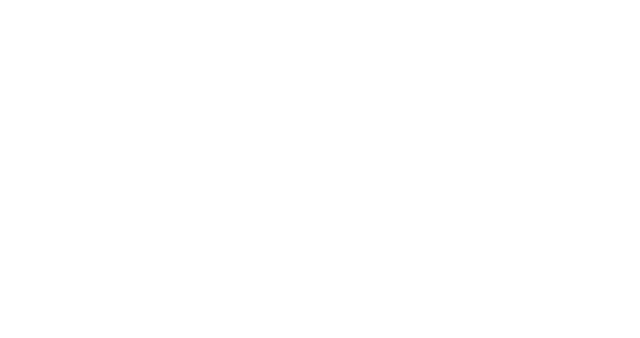
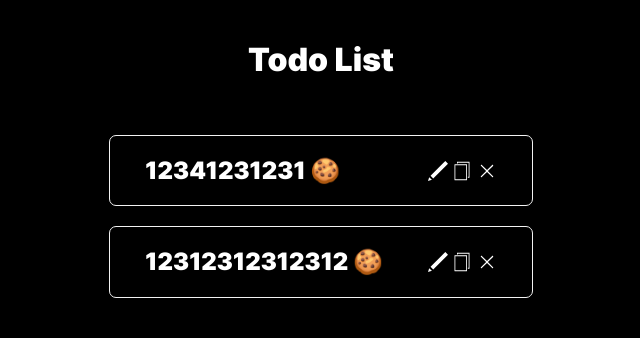
Before and after one commit to izhubrov/todo-list, a plain HTML site: page index.html in a window 1280 px wide. Shown: the whole page, without its empty margins (319-959 px from the left). Drawn offline with Linux system fonts and the light colour scheme.

Commit message:
feat: structure in html

```diff
--- /dev/null
+++ b/blocks/button/_type/button_type_duplicate.css
@@ -0,0 +1,3 @@
+.button_type_duplicate {
+  background-image: url('../../../images/duplicate.svg');
+}
--- /dev/null
+++ b/blocks/button/_type/button_type_edit.css
@@ -0,0 +1,3 @@
+.button_type_edit {
+  background-image: url('../../../images/edit.svg');
+}
--- /dev/null
+++ b/blocks/button/_type/button_type_remove.css
@@ -0,0 +1,3 @@
+.button_type_remove {
+  background-image: url('../../../images/remove.svg');
+}
--- /dev/null
+++ b/blocks/button/button.css
@@ -0,0 +1,16 @@
+.button {
+  width: 20px;
+  height: 20px;
+  border: none;
+  background-color: inherit;
+  transition: opacity .3s ease-in-out;
+  background-position: center;
+  background-repeat: no-repeat;
+  padding: 0;
+  background-size: contain;
+  cursor: pointer;
+}
+
+.button:hover {
+  opacity: 0.6;
+}
--- /dev/null
+++ b/blocks/header/__title/header__title.css
@@ -0,0 +1,8 @@
+.header__title {
+  font-size: 32px;
+  line-height: 1.25;
+  font-weight: 900;
+  color: #fff;
+  margin: 0;
+  padding: 0;
+}
--- /dev/null
+++ b/blocks/header/header.css
@@ -0,0 +1,6 @@
+.header {
+  display: flex;
+  justify-content: center;
+  align-items: center;
+  min-height: 120px;
+}
--- /dev/null
+++ b/blocks/note/__container/note__container.css
@@ -0,0 +1,5 @@
+.note__container {
+  min-width: 69px;
+  display: flex;
+  justify-content: space-between;
+}
--- /dev/null
+++ b/blocks/note/__title/note__title.css
@@ -0,0 +1,11 @@
+.note__title {
+  font-size: 24px;
+  font-weight: 700;
+  line-height: 1.22;
+  color: #fff;
+  margin: 0 10px 0 0;
+  overflow: hidden;
+  text-overflow: ellipsis;
+  white-space: nowrap;
+  max-width: 250px;
+}
--- /dev/null
+++ b/blocks/note/note.css
@@ -0,0 +1,9 @@
+.note {
+  border: 1px solid #f2f2f2;
+  border-radius: 7px;
+  display: flex;
+  justify-content: space-between;
+  align-items: center;
+  padding: 20px 35px;
+  max-width: 100%;
+}
--- /dev/null
+++ b/blocks/notes/notes.css
@@ -0,0 +1,9 @@
+.notes {
+  padding: 15px 0 36px;
+  display: grid;
+  row-gap: 20px;
+  grid-template-columns: 1fr;
+  width: 48%;
+  list-style: none;
+  margin: 0;
+}
--- /dev/null
+++ b/blocks/page/__container/page__container.css
@@ -0,0 +1,4 @@
+.page__container {
+  margin: 0 auto;
+  max-width: 882px;
+}
--- /dev/null
+++ b/blocks/page/page.css
@@ -0,0 +1,11 @@
+.page {
+  min-width: 320px;
+  font-family: 'Inter', sans-serif, Arial;
+  background-color: #000;
+  -moz-osx-font-smoothing: grayscale;
+  -webkit-font-smoothing: antialiased;
+  -webkit-text-size-adjust: 100%;
+  -ms-text-size-adjust: 100%;
+  -moz-text-size-adjust: 100%;
+  text-rendering: optimizeLegibility;
+}
--- /dev/null
+++ b/blocks/todo/todo.css
@@ -0,0 +1,4 @@
+.todo {
+  display: flex;
+  justify-content: center;
+}
--- a/index.html
+++ b/index.html
@@ -6,12 +6,39 @@
   <meta name="author" content="Иван Жубров">
   <meta name="description" content="Страница с перечнем дел">
   <link rel="stylesheet" href="./pages/index.css">
-  <link rel="icon" href="./images/logo-icon.svg">
+  <link rel="icon" href="./images/logo-icon.png">
   <script src="./scripts/initial-cards.js"></script>
   <script src="./scripts/index.js" defer></script>
   <title>Todo List</title>
 </head>
 <body class="page">
+  <header class="header page__container">
+    <h1 class="header__title">Todo List</h1>
+  </header>
+  <main>
+    <section class="todo page__container">
+    <ul class="notes">
+      <li class="note">
+        <h2 class="note__title">12341231231 🍪</h2>
+        <div class="note__container">
+          <button type="button" class="button button_type_edit"></button>
+          <button type="button" class="button button_type_duplicate"></button>
+          <button type="button" class="button button_type_remove"></button>
+        </div>
+      </li>
+      <li class="note">
+        <h2 class="note__title">12312312312312 🍪</h2>
+        <div class="note__container">
+          <button type="button" class="button button_type_edit"></button>
+          <button type="button" class="button button_type_duplicate"></button>
+          <button type="button" class="button button_type_remove"></button>
+        </div>
+      </li>
+    </ul>
+  </section>
+  </main>
+  <footer>
 
+  </footer>
 </body>
 </html>
--- a/pages/index.css
+++ b/pages/index.css
@@ -0,0 +1,19 @@
+@import url(../vendor/normalize.css);
+@import url(../vendor/fonts/fonts.css);
+
+@import url(../blocks/page/page.css);
+@import url(../blocks/page/__container/page__container.css);
+
+@import url(../blocks/header/header.css);
+@import url(../blocks/header/__title/header__title.css);
+
+@import url(../blocks/todo/todo.css);
+
+@import url(../blocks/notes/notes.css);
+@import url(../blocks/note/note.css);
+@import url(../blocks/note/__title/note__title.css);
+@import url(../blocks/note/__container/note__container.css);
+@import url(../blocks/button/button.css);
+@import url(../blocks/button/_type/button_type_duplicate.css);
+@import url(../blocks/button/_type/button_type_edit.css);
+@import url(../blocks/button/_type/button_type_remove.css);
```
Also changed, not shown: images/duplicate.svg (added), images/edit.svg (added), images/logo-icon.png (added), images/remove.svg (added).
